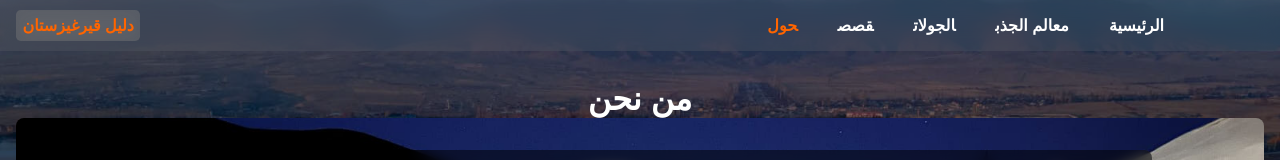
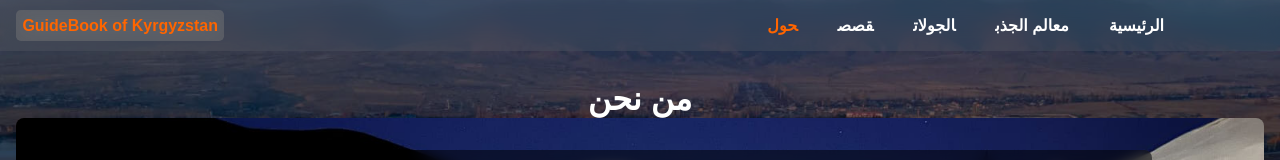
Before and after one commit to anvarinho/guidebook-next.js, a Next.js app: page /ae/about in a window 1280 px wide. Shown: the top 160 px of the page. Built offline with nearby package versions, Linux system fonts and the light colour scheme; no server answers; a web font is replaced by a local one.

Commit message:
Kyrgyzstan private tours

```diff
--- a/src/app/[lang]/Components/Footer.tsx
+++ b/src/app/[lang]/Components/Footer.tsx
@@ -49,7 +49,7 @@ export default async function Footer({ lang }: { lang: Locale }) {
                         section.links.map((link, linkIndex) => (
                             <>
                                 {link.icon ? (
-                                    <Link key={linkIndex} href={`${link.url}`}>
+                                    <Link key={linkIndex} href={`${link.url}`} rel={"follow"}>
                                         <Image src={`/${link.icon}`} alt={`${link.icon}`} width="20" height="20"/>
                                         {link.text}
                                     </Link>
--- a/src/app/[lang]/tours/page.module.css
+++ b/src/app/[lang]/tours/page.module.css
@@ -22,6 +22,7 @@
 
 .main p{
     max-width: 1100px;
+    white-space: pre-wrap;
 }
 
 .toursDiv{
--- a/src/dictionaries/ae.json
+++ b/src/dictionaries/ae.json
@@ -1,7 +1,7 @@
 {
     "page":{
       "langCode":"ar-AE",
-       "name":"دليل قيرغيزستان",
+      "name": "GuideBook of Kyrgyzstan",
        "loading":"جارٍ التحميل...",
        "contactButton": "هل لديك أي أسئلة؟",
        "navigation":[
--- a/src/dictionaries/cn.json
+++ b/src/dictionaries/cn.json
@@ -1,7 +1,7 @@
 {
     "page": {
       "langCode":"zh-CN",
-        "name": "吉尔吉斯斯坦指南",
+      "name": "GuideBook of Kyrgyzstan",
         "loading": "加载中...",
         "contactButton": "有问题吗？",
         "navigation": [
--- a/src/dictionaries/de.json
+++ b/src/dictionaries/de.json
@@ -1,7 +1,7 @@
 {
     "page": {
       "langCode":"de-DE",
-        "name": "Reiseführer für Kirgisistan",
+      "name": "GuideBook of Kyrgyzstan",
         "loading": "Laden...",
         "contactButton": "Noch Fragen?",
         "navigation": [
--- a/src/dictionaries/es.json
+++ b/src/dictionaries/es.json
@@ -1,7 +1,7 @@
 {
     "page": {
       "langCode":"es-ES",
-        "name": "Guía de Kirguistán",
+      "name": "GuideBook of Kyrgyzstan",
         "loading": "Cargando...",
         "contactButton": "¿Alguna pregunta?",
         "navigation": [
--- a/src/dictionaries/fr.json
+++ b/src/dictionaries/fr.json
@@ -1,7 +1,7 @@
 {
   "page": {
     "langCode":"fr-FR",
-      "name": "Guide du Kirghizistan",
+    "name": "GuideBook of Kyrgyzstan",
       "loading": "Chargement...",
       "contactButton": "Des questions ?",
       "navigation": [
--- a/src/dictionaries/it.json
+++ b/src/dictionaries/it.json
@@ -1,7 +1,7 @@
 {
     "page":{
       "langCode":"it-IT",
-        "name":"GuideBook of Kyrgyzstan",
+        "name": "GuideBook of Kyrgyzstan",
         "loading":"Caricamento...",
         "contactButton": "Domande?",
         "navigation":[
--- a/src/dictionaries/jp.json
+++ b/src/dictionaries/jp.json
@@ -1,7 +1,7 @@
 {
     "page": {
       "langCode":"ja-JP",
-        "name": "キルギススタンのガイドブック",
+        "name": "GuideBook of Kyrgyzstan",
         "loading": "読み込み中...",
         "contactButton": "質問はありますか？",
         "navigation": [
--- a/src/dictionaries/kr.json
+++ b/src/dictionaries/kr.json
@@ -1,7 +1,7 @@
 {
     "page": {
       "langCode":"ko-KR",
-        "name": "키르기스스탄 안내서",
+      "name": "GuideBook of Kyrgyzstan",
         "loading": "로드 중...",
         "contactButton": "질문이 있으신가요?",
         "navigation": [
--- a/src/dictionaries/ru.json
+++ b/src/dictionaries/ru.json
@@ -1,7 +1,7 @@
 {
     "page": {
       "langCode":"ru-RU",
-        "name": "GuideBook of Kyrgyzstan",
+      "name": "GuideBook of Kyrgyzstan",
         "loading": "Загрузка...",
         "contactButton": "Есть вопросы?",
         "navigation": [
```
Also changed, not shown: src/dictionaries/en.json (+2 -2 lines), 1 other file (tests, documents, lock files or other folders).
